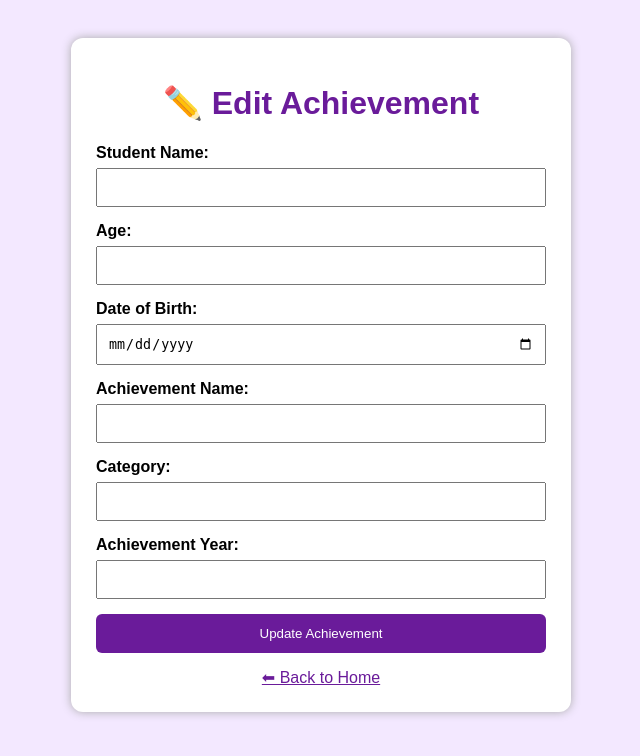
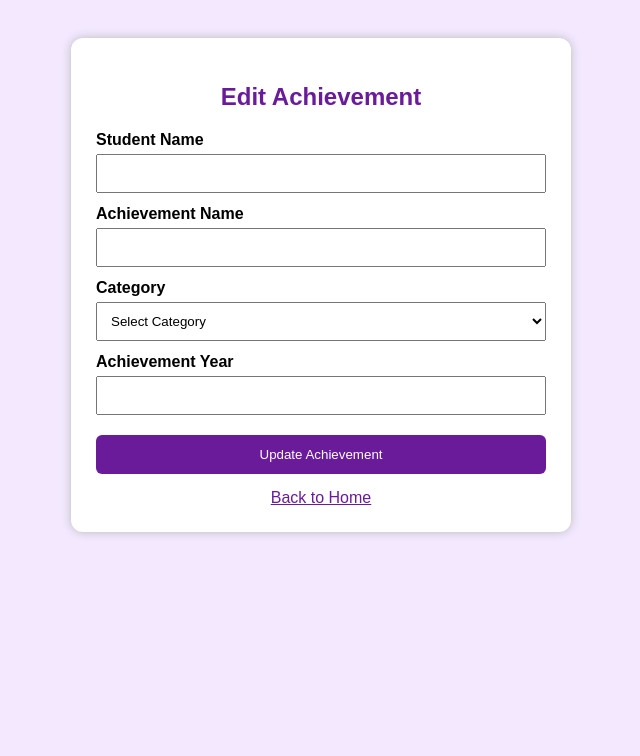
Before and after one commit to keerthanaishwarya482-creator/Student-acheivement-management-system, a Flask app: template templates/edit.html in a window 1280 px wide. Shown: the top 756 px of the page, without its empty margins (319-959 px from the left). Run offline with Flask 3, Linux system fonts and the light colour scheme; the template is opened without the code that fills it, so the values that code supplies are empty.

Commit message:
edit.html

```diff
--- a/templates/edit.html
+++ b/templates/edit.html
@@ -16,34 +16,40 @@
             background: white;
             padding: 25px;
             border-radius: 12px;
-            box-shadow: 0 0 10px #aaa;
+            box-shadow: 0 0 10px #bbb;
         }
 
-        h1 {
+        h2 {
             text-align: center;
             color: #6a1b9a;
         }
 
         label {
+            display: block;
+            margin-top: 12px;
             font-weight: bold;
         }
 
         input, select {
             width: 100%;
             padding: 10px;
-            margin-top: 6px;
-            margin-bottom: 15px;
+            margin-top: 5px;
             box-sizing: border-box;
         }
 
         button {
             width: 100%;
             padding: 12px;
+            margin-top: 20px;
             background: #6a1b9a;
             color: white;
             border: none;
             border-radius: 6px;
             cursor: pointer;
+        }
+
+        button:hover {
+            background: #4a148c;
         }
 
         a {
@@ -59,51 +65,69 @@
 
 <div class="container">
 
-    <h1>✏️ Edit Achievement</h1>
+    <h2>Edit Achievement</h2>
 
     <form action="/edit/{{ achievement.achievement_id }}" method="POST">
 
-        <label>Student Name:</label>
-        <input type="text"
-               name="student_name"
-               value="{{ achievement.student_name }}"
-               required>
+        <label>Student Name</label>
+        <input
+            type="text"
+            name="student_name"
+            value="{{ achievement.student_name }}"
+            required
+        >
 
-        <label>Age:</label>
-        <input type="number"
-               name="age"
-               value="{{ achievement.age or '' }}"
-               required>
+        <label>Achievement Name</label>
+        <input
+            type="text"
+            name="achievement_name"
+            value="{{ achievement.achievement_name }}"
+            required
+        >
 
-        <label>Date of Birth:</label>
-        <input type="date"
-               name="date_of_birth"
-               value="{{ achievement.date_of_birth or '' }}"
-               required>
+        <label>Category</label>
+        <select name="category" required>
+            <option value="">Select Category</option>
 
-        <label>Achievement Name:</label>
-        <input type="text"
-               name="achievement_name"
-               value="{{ achievement.achievement_name }}"
-               required>
+            <option value="Academic"
+                {% if achievement.category == "Academic" %}selected{% endif %}>
+                Academic
+            </option>
 
-        <label>Category:</label>
-        <input type="text"
-               name="category"
-               value="{{ achievement.category }}"
-               required>
+            <option value="Sports"
+                {% if achievement.category == "Sports" %}selected{% endif %}>
+                Sports
+            </option>
 
-        <label>Achievement Year:</label>
-        <input type="number"
-               name="achievement_year"
-               value="{{ achievement.achievement_year }}"
-               required>
+            <option value="Technical"
+                {% if achievement.category == "Technical" %}selected{% endif %}>
+                Technical
+            </option>
+
+            <option value="Cultural"
+                {% if achievement.category == "Cultural" %}selected{% endif %}>
+                Cultural
+            </option>
+
+            <option value="Workshop"
+                {% if achievement.category == "Workshop" %}selected{% endif %}>
+                Workshop
+            </option>
+        </select>
+
+        <label>Achievement Year</label>
+        <input
+            type="number"
+            name="achievement_year"
+            value="{{ achievement.year }}"
+            required
+        >
 
         <button type="submit">Update Achievement</button>
 
     </form>
 
-    <a href="/">⬅ Back to Home</a>
+    <a href="/">Back to Home</a>
 
 </div>
 
```
